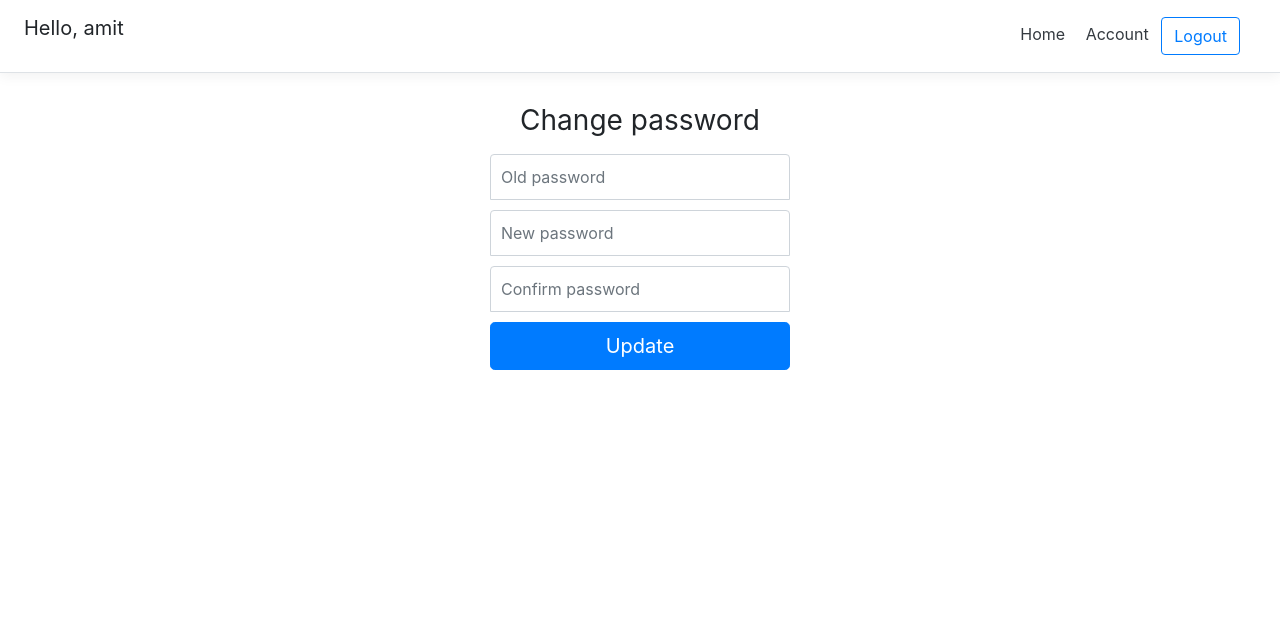
After one commit to zed1025/blogging-site-django, a Django app: page /password_change/ in a window 1280 px wide. The commit adds this page. Shown: the top 625 px of the page. Run offline with Django 3.2, Linux system fonts and the light colour scheme; a user stored in the database is signed in; some libraries are stand-ins or nearby versions.

Commit message:
added password-reset and password-change

```diff
--- a/src/account/templates/account/account.html
+++ b/src/account/templates/account/account.html
@@ -65,5 +65,8 @@
 <button class="btn btn-lg btn-primary btn-block" type="submit">Save Changes</button>
 </form>
 </div>
+<div class="d-flex flex-column">
+    <a class="m-auto" href="{% url 'password_change' %}">Change Password</a>
+</div>
 
 {% endblock content %}
--- a/src/account/templates/account/login.html
+++ b/src/account/templates/account/login.html
@@ -61,6 +61,9 @@
 <button class="btn btn-lg btn-primary btn-block" type="submit">Login</button>
 </form>
 </div>
+<div class="d-flex flex-column">
+  <a class="m-auto" href="{% url 'password_reset' %}">Forgot Password</a>
+</div>
 
 
 
--- a/src/mysite/settings.py
+++ b/src/mysite/settings.py
@@ -26,6 +26,9 @@ SECRET_KEY = '9a6#aw5tsom2e)0itpk0==+fah2m=y$123n^&b&g3j%!d+w)hc'
 DEBUG = True
 
 ALLOWED_HOSTS = []
+
+if DEBUG:
+    EMAIL_BACKEND = 'django.core.mail.backends.console.EmailBackend'
 
 
 # Application definition
--- a/src/mysite/urls.py
+++ b/src/mysite/urls.py
@@ -1,6 +1,7 @@
 
 from django.contrib import admin
 from django.urls import path, include
+from django.contrib.auth import views as auth_views
 from personal.views import (
 	home_screen_view,
 )
@@ -18,4 +19,20 @@ urlpatterns = [
     path('logout/', logout_view, name='logout'),
     path('login/', login_view, name='login'),
     path('account/', account_view, name='account'),
+
+    # Password reset links (ref: https://github.com/django/django/blob/master/django/contrib/auth/views.py)
+    path('password_change/done/', auth_views.PasswordChangeDoneView.as_view(template_name='registration/password_change_done.html'),
+        name='password_change_done'),
+
+    path('password_change/', auth_views.PasswordChangeView.as_view(template_name='registration/password_change.html'),
+        name='password_change'),
+
+    path('password_reset/done/', auth_views.PasswordResetCompleteView.as_view(template_name='registration/password_reset_done.html'),
+     name='password_reset_done'),
+
+    path('reset/<uidb64>/<token>/', auth_views.PasswordResetConfirmView.as_view(), name='password_reset_confirm'),
+    path('password_reset/', auth_views.PasswordResetView.as_view(), name='password_reset'),
+
+    path('reset/done/', auth_views.PasswordResetCompleteView.as_view(template_name='registration/password_reset_complete.html'),
+     name='password_reset_complete'),
 ]
--- /dev/null
+++ b/src/templates/registration/password_change.html
@@ -0,0 +1,52 @@
+{% extends 'base.html' %}
+
+{% block content %}
+<style type="text/css">
+  .form-signin {
+    width: 100%;
+    max-width: 330px;
+    padding: 15px;
+    margin: auto;
+  }
+  .form-signin .checkbox {
+    font-weight: 400;
+  }
+  .form-signin .form-control {
+    position: relative;
+    box-sizing: border-box;
+    height: auto;
+    padding: 10px;
+    font-size: 16px;
+  }
+  .form-signin .form-control:focus {
+    z-index: 2;
+  }
+  .form-signin input[type="password"] {
+    margin-bottom: 10px;
+    border-bottom-right-radius: 0;
+    border-bottom-left-radius: 0;
+  }
+  .h3{
+    text-align: center;
+  }
+</style>
+
+
+<form method="POST" class="form-signin">{% csrf_token %}
+  <h1 class="h3 mb-3 font-weight-normal">Change password</h1>
+    <input name="old_password" class="form-control" placeholder="Old password" type="password" id="id_old_password" required="true">
+    <input name="new_password1" class="form-control" placeholder="New password" type="password" id="id_new_password1" required="true">
+    <input name="new_password2" class="form-control" placeholder="Confirm password" type="password" id="id_new_password2" required="true">
+
+    {% for field in form %}
+      {% for error in field.errors %}
+        <p style="color: red">{{ error }}</p>
+      {% endfor %}
+    {% endfor %}
+
+  <button class="btn btn-lg btn-primary btn-block" type="submit">Update</button>
+</form>
+
+
+
+{% endblock %}
--- /dev/null
+++ b/src/templates/registration/password_reset_subject.txt
@@ -0,0 +1 @@
+CodingWithMitch password reset
```
Also changed, not shown: src/templates/registration/password_change_done.html (added, +11 -0 lines), src/templates/registration/password_reset_complete.html (added, +12 -0 lines), src/templates/registration/password_reset_done.html (added, +20 -0 lines), src/templates/registration/password_reset_email.html (added, +12 -0 lines), src/templates/registration/password_reset_form.html (added, +45 -0 lines), README.md (added), src/db.sqlite3.
